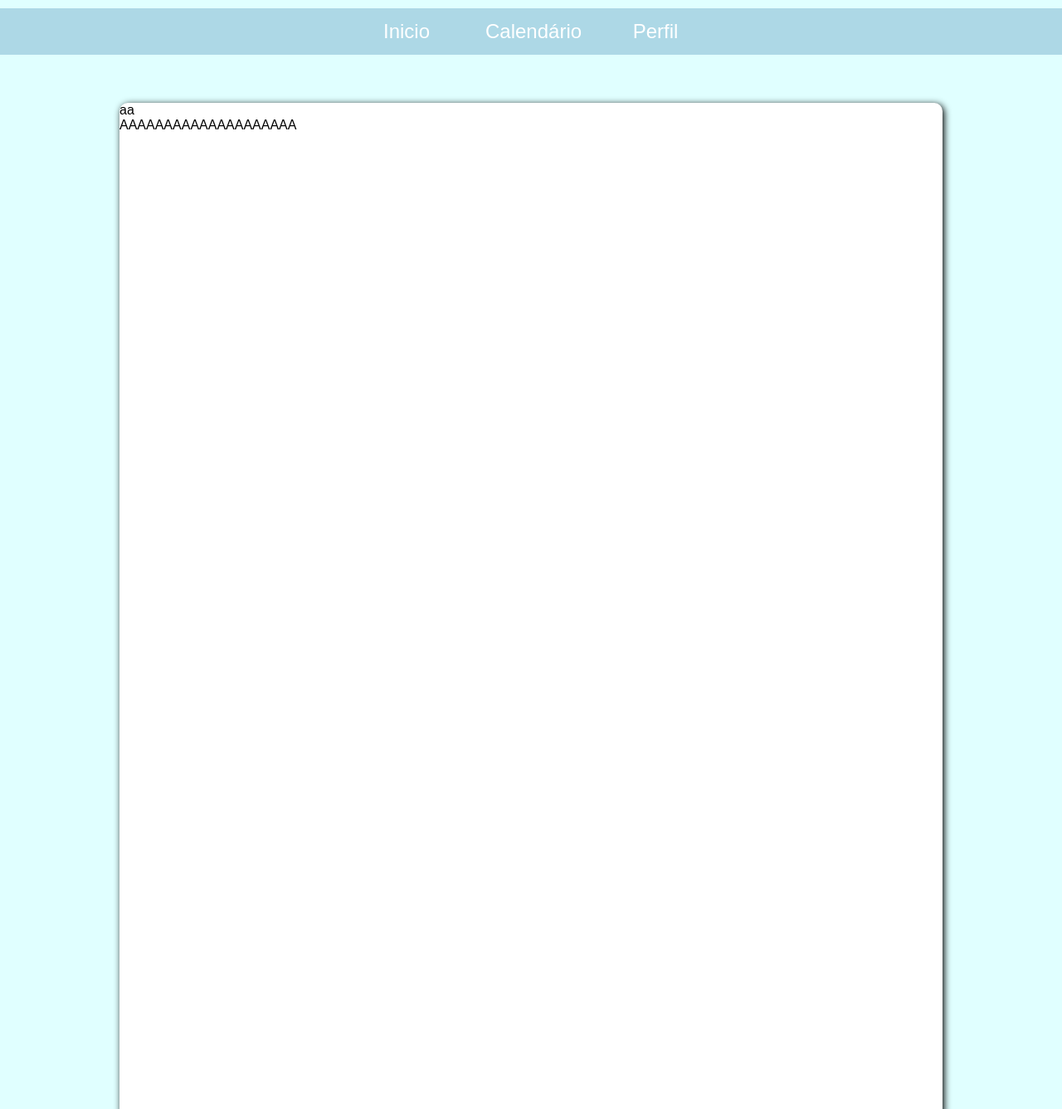
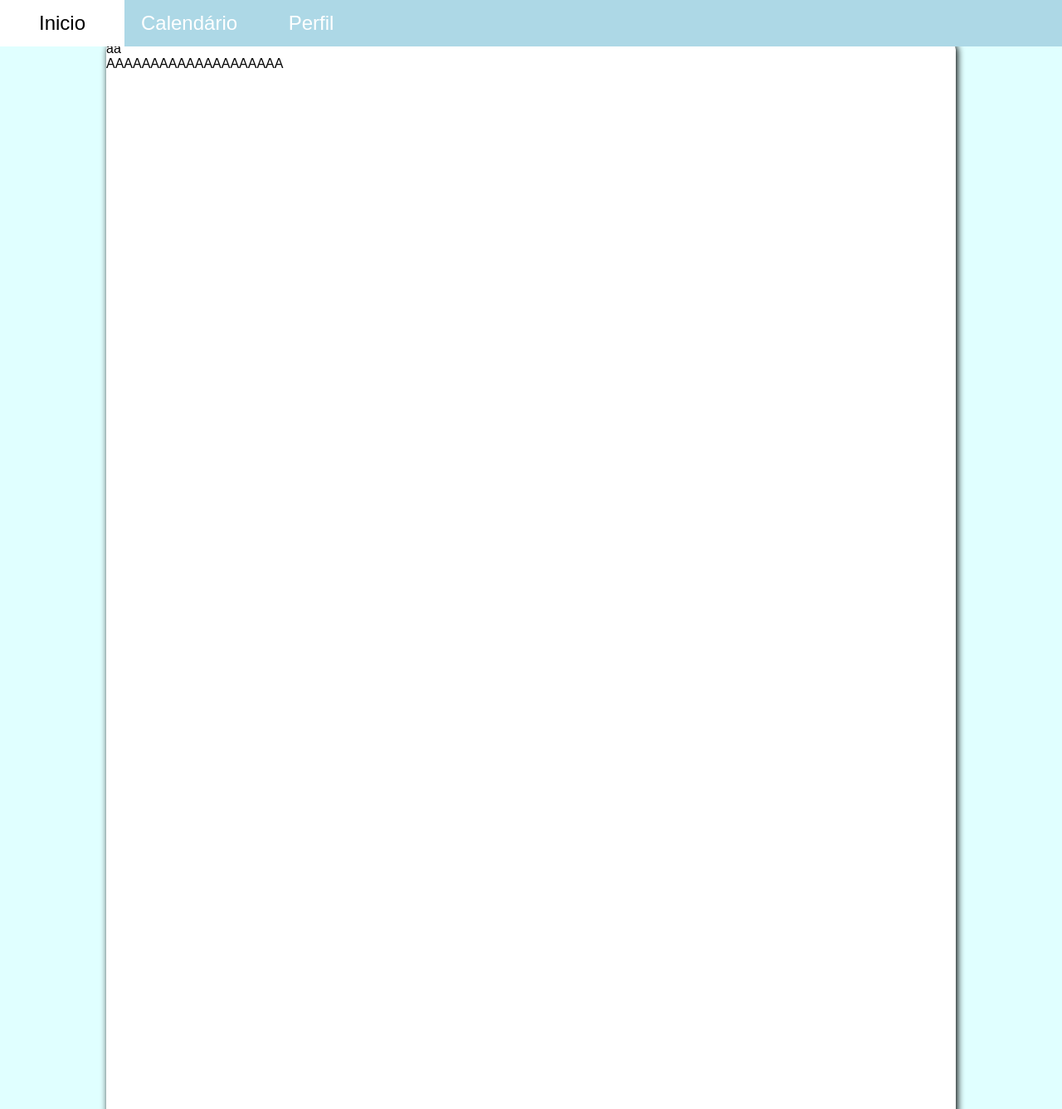
Before and after one commit to Montoval/benkyo_project, a PHP site: page /principal.html in a window 1280 px wide. Shown: the top 1337 px of the page at 83% size. Run offline with PHP 8.4, Linux system fonts and the light colour scheme.

Commit message:
Css Mudancas

```diff
--- a/benkyo_project/principal.html
+++ b/benkyo_project/principal.html
@@ -6,7 +6,7 @@
     <link rel="stylesheet" href="styleP.css">
 </head>
 <body>
-    <nav class="menu">
+    <nav class="menu-fixo">
         <a href="principal">Inicio</a>
         <a href="calendario">Calendário</a>
         <a href="perfil">Perfil</a>
@@ -18,7 +18,7 @@
                     <p>aa</p>
                 </div>
                 <p>AAAAAAAAAAAAAAAAAAAA</p>
-                <footer class="footer">
+                <footer class="footer-fix">
                     <div class="waves">
                       <div class="wave" id="wave1"></div>
                       <div class="wave" id="wave2"></div>
--- a/benkyo_project/styleP.css
+++ b/benkyo_project/styleP.css
@@ -4,22 +4,25 @@
 }
 
 main{
-    margin-top: 30px;
-    padding: 20px;
+    /* margin-top: 30px; */
+    /* padding: 20px; */
 }
 
-.menu{
+.menu-fixo{
     position: fixed;
-    top: 0px;
-    left: 0px;
+    top: 0;
+    left: 0;
+    /* min-height: 40px; */
     width: 100%;
+    /* display: flex; */
     background-color: lightblue;
     justify-content: center;
-    display: flex;
+    /* display: flex; */
     align-items: center;
+    z-index: 1;
 }
 
-.menu a{
+.menu-fixo a{
     font-size: 24px;
     text-decoration: none;
     display: block;
@@ -31,32 +34,39 @@
     text-align: center;
 }
 
-.menu a:hover{
+.menu-fixo a:hover{
     color:black;
     background-color: white;
 }
 
 .container{
+    margin-top: 800px;
     height: 100%;
     width: 100%;
+    position: relative;
     /* float: left;
     justify-content: center;
     display: flex; */
     /* border: 5px solid black; */
-    display: flex;
-    flex-direction: row;
-    justify-content: center;
-    align-items: center;
+    /* display: flex; */
+    /* flex-direction: row; */
+    /* justify-content: center; */
+    /* align-items: center; */
 }
 
 .box{
+    margin-top: ;
+    position: absolute;
+    top: 50%;
+    left: 50%;
+    transform: translate(-50%,-50%);
     width: 80%;
     height: 1500px;
     background-color: white;
     /* border: 2px solid black; */
     box-shadow: 2px 2px 8px black;
     border-radius: 10px;
-    margin-top: 8px;
+
 }
 
 /* .menuP{
@@ -86,18 +96,21 @@
   min-height: 100vh;
 } */
 
-.footer {
-  position: relative;
+.footer-fix {
+  float: left;
+    position: fixed;
+  border-top: 1px solid #333;
+  bottom: 0;
   width: 100%;
   background: #3586ff;
-  min-height: 100px;
-  padding: 20px 50px;
-  display: flex;
-  justify-content: center;
-  align-items: center;
-  flex-direction: column;
-  transform: translate(0%, 635%);
-  border-radius: 10px;
+
+  /* padding: 20px 50px; */
+  /* display: flex; */
+  /* justify-content: center; */
+  /* align-items: center; */
+  /* flex-direction: column; */
+  /* transform: translate(0%, 635%); */
+  /* border-radius: 10px; */
 }
 
 .social-icon,
```
